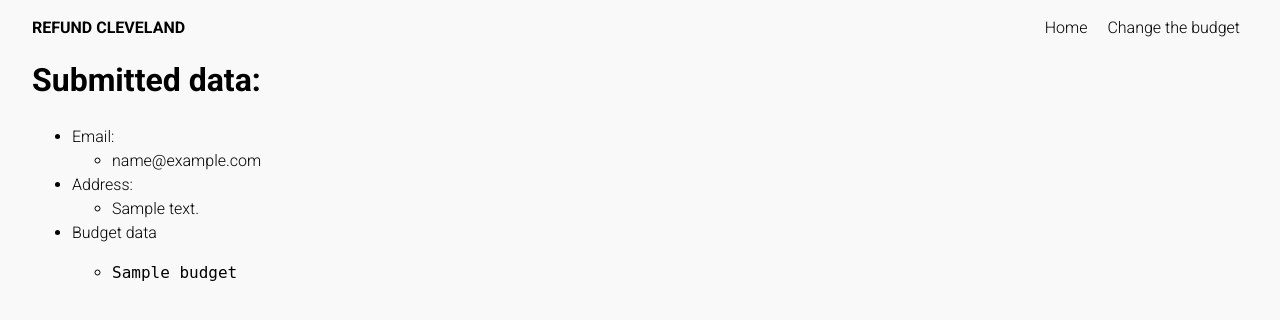
After one commit to opencleveland/refundcleveland, a Django app: template peoples_budget/templates/store-data.html in a window 1280 px wide. The commit adds this page. Shown: the top 320 px of the page. Run offline with Django 3.2, Linux system fonts and the light colour scheme; the template is opened without the code that fills it: most values are stand-ins (such as "Sample title", 1, 10 or a date in 2020).

Commit message:
Add submit form and confirmation page

```diff
--- /dev/null
+++ b/peoples_budget/templates/store-data.html
@@ -0,0 +1,28 @@
+{% extends "base.html" %}
+{% load static %}
+
+{% block content %}
+    <h1>Submitted data:</h1>
+
+    <ul>
+        <li>Email:</li>
+        <ul>
+            <li>{{ email }}</li>
+        </ul>
+        <li>Address:</li>
+        <ul>
+            <li>{{ address }}</li>
+        </ul>
+        <li>Budget data</li>
+        <ul>
+            <li>
+                <pre>{{ budget | pprint }}</pre>
+            </li>
+        </ul>
+    </ul>
+
+{% endblock content %}
+
+{% block footer_scripts %}
+
+{% endblock footer_scripts %}
--- a/refund_cleveland/urls.py
+++ b/refund_cleveland/urls.py
@@ -22,4 +22,5 @@ urlpatterns = [
     path('', views.home, name='home'),
     path('change-the-budget/', views.change_budget, name='change_budget'),
     path('submit/', views.submit_budget, name='submit_budget'),
+    path('store-data/', views.store_data, name='store_data')
 ]
--- a/static/js/change-budget.js
+++ b/static/js/change-budget.js
@@ -148,7 +148,7 @@
 
             // Update legend and add balanced class
             d3.select("#change_budget_legend")
-                .html(`<div class="balanced"><h2>Your surplus: <span class="balanced">${curr_bal}%</span></h2><p>You're balanced!</p></div>`);
+                .html(`<div class="balanced"><h2>Your surplus: <span class="balanced">${curr_bal}%</span></h2><p>You're balanced! Click the button to submit</p></div>`);
 
         } else {
             // Disable Submit button
--- a/static/style.css
+++ b/static/style.css
@@ -250,8 +250,13 @@
   cursor: pointer;
 }
 
+.change-the-budget #submit_btn {
+  background: #ddd;
+}
+
 #submit_btn:disabled, #submit_btn[disabled] {
   cursor: not-allowed;
+  background: none;
 }
 
 ul.errorlist.nonfield {
--- a/static/style.scss
+++ b/static/style.scss
@@ -268,8 +268,14 @@
   cursor: pointer;
 }
 
+// Add background to button when budget is balanced
+.change-the-budget #submit_btn {
+  background: #ddd;
+}
+
 #submit_btn:disabled, #submit_btn[disabled] {
   cursor: not-allowed;
+  background: none;
 }
 
 ul.errorlist.nonfield {
```
Also changed, not shown: peoples_budget/forms.py (+8 -1 lines), peoples_budget/templates/submit-budget.html (+5 -3 lines), peoples_budget/views.py (+32 -6 lines), 1 other file.
